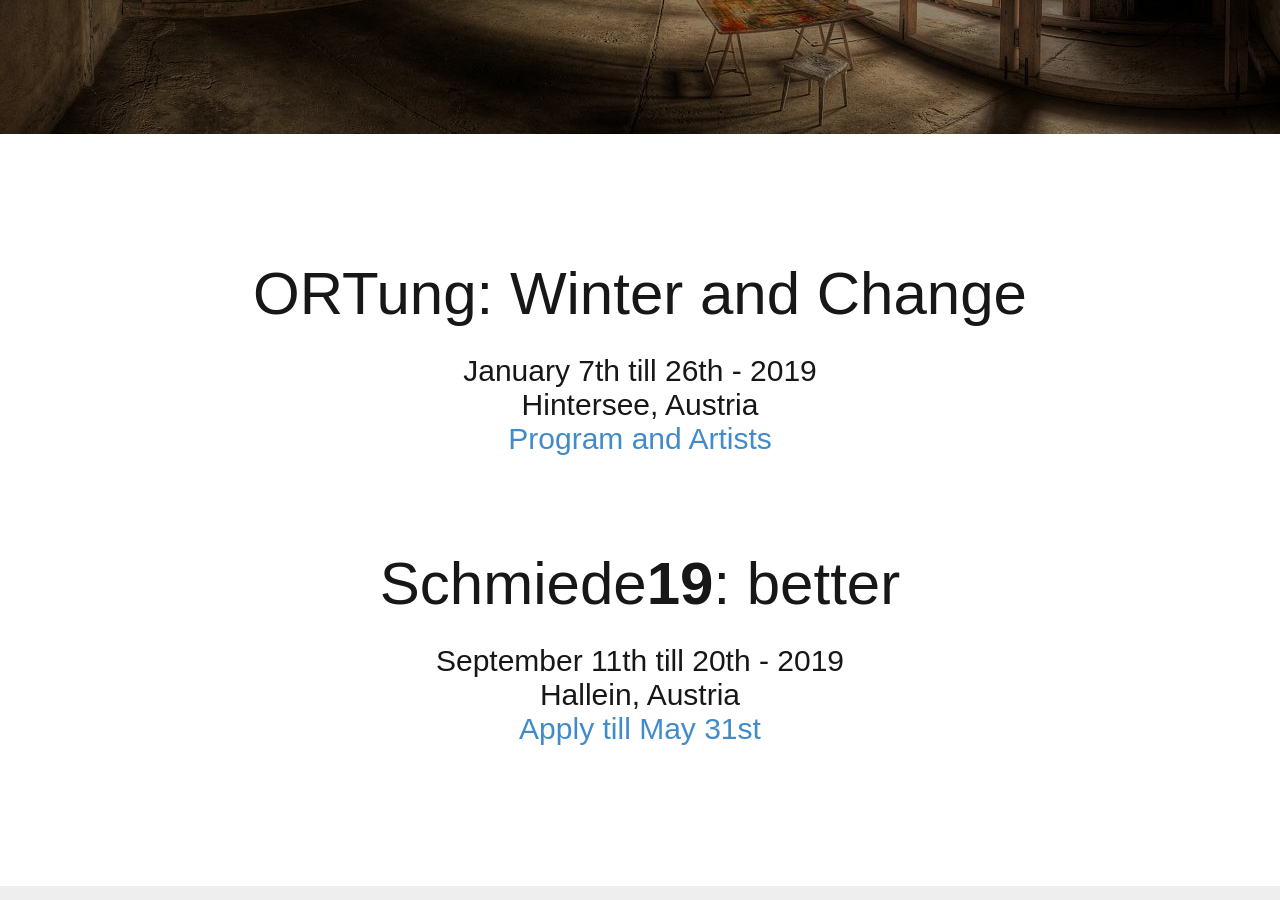
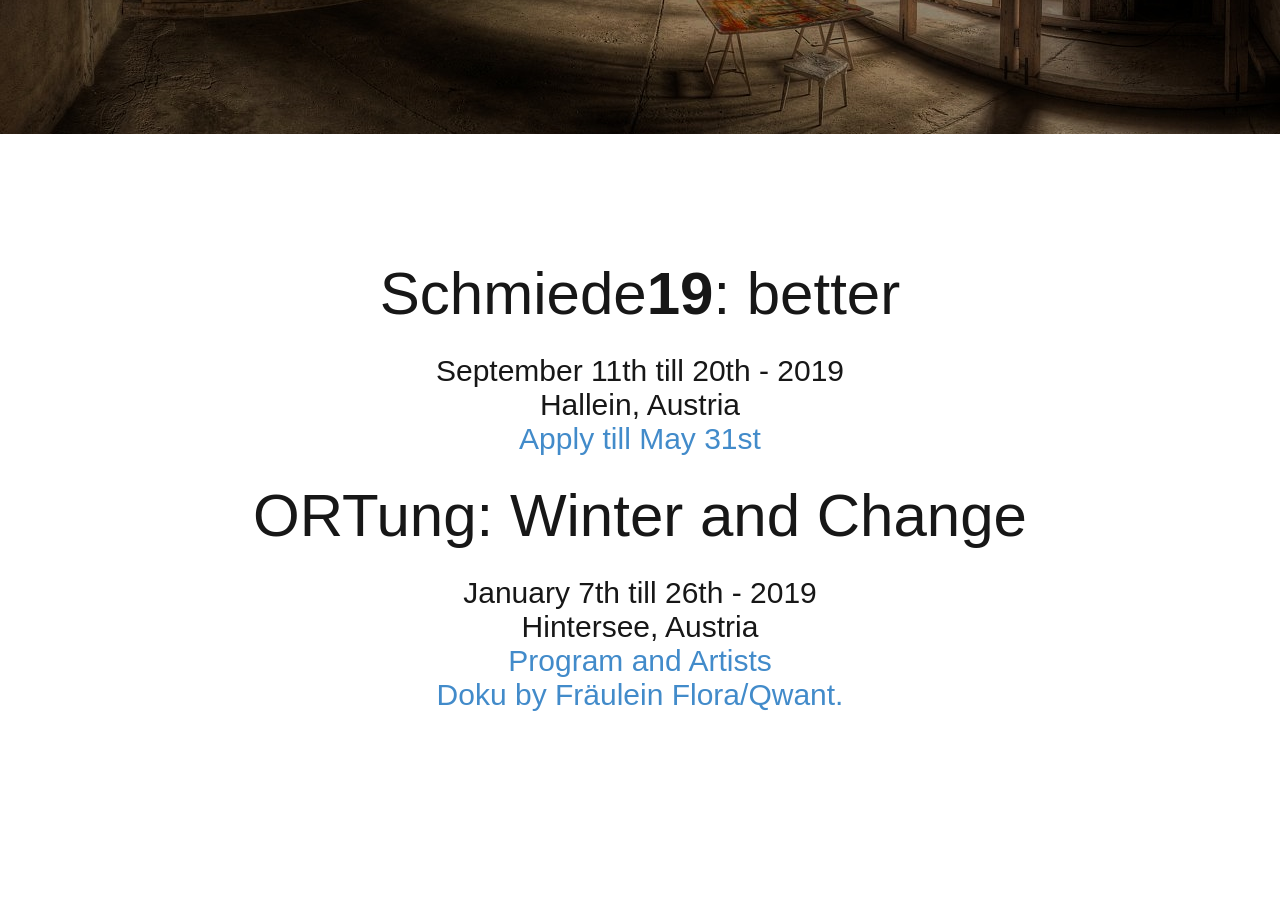
Before and after one commit to philippWassibauer/schmiede_web, a Jekyll site: the page built from index.html, in a window 1280 px wide and 900 px high, scrolled down 476 px. Built offline with Jekyll 4.4.1, drawn with Linux system fonts in a browser that asks for light colours.

Commit message:
Update index.html

```diff
--- a/index.html
+++ b/index.html
@@ -24,12 +24,6 @@ title: Schmiede - Playground of Ideas
 
 
  2018 -->
-<h2 style="font-weight: normal;">ORTung: Winter and Change</h2>
-       <p>
-          January 7th till 26th - 2019 <br />
-          Hintersee, Austria<br />
-         <a target="_BLANK" href="https://schmiede.tumblr.com/post/180786780012/ortung-winter-und-wandel">Program and Artists</a> <br />  <br /><br />
-         </p>
 
        <h2 style="font-weight: normal;">Schmiede<b>19</b>: better</h2>
        <p>
@@ -37,6 +31,15 @@ title: Schmiede - Playground of Ideas
           Hallein, Austria<br />
          <a target="_BLANK" href="http://schmiede.ca/apply/">Apply till May 31st</a>
          </p>
+  <h2 style="font-weight: normal;">ORTung: Winter and Change</h2>
+       <p>
+          January 7th till 26th - 2019 <br />
+          Hintersee, Austria<br />
+         <a target="_BLANK" href="https://schmiede.tumblr.com/post/180786780012/ortung-winter-und-wandel">Program and Artists</a> <br />
+         <a target="_BLANK" href="http://bit.ly/ORTung19">Doku</a> <a target="_BLANK" href="https://www.fraeuleinflora.at">by Fräulein Flora/Qwant.</a><br />  <br /><br />
+ <br /><br />
+         </p>
+
 
      <!-- <div style="margin: 0 auto; width:700px; position: relative;">
          <div data-configid="2046366/63655772" style="width:700px; height:600px;" class="issuuembed"></div>
```
